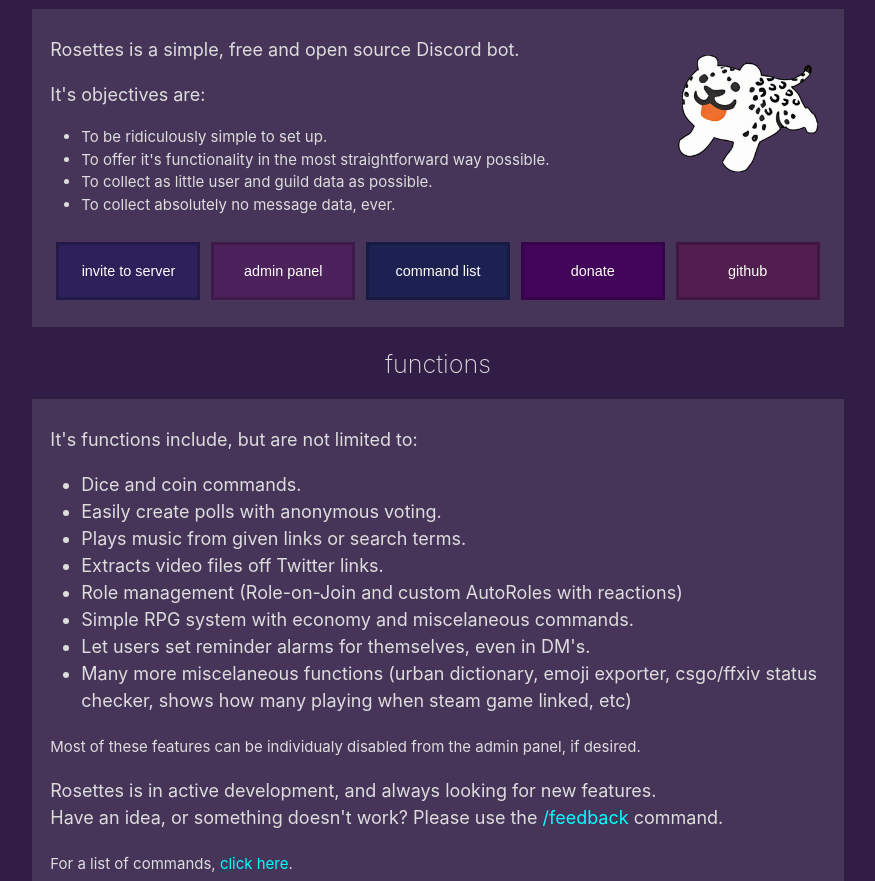
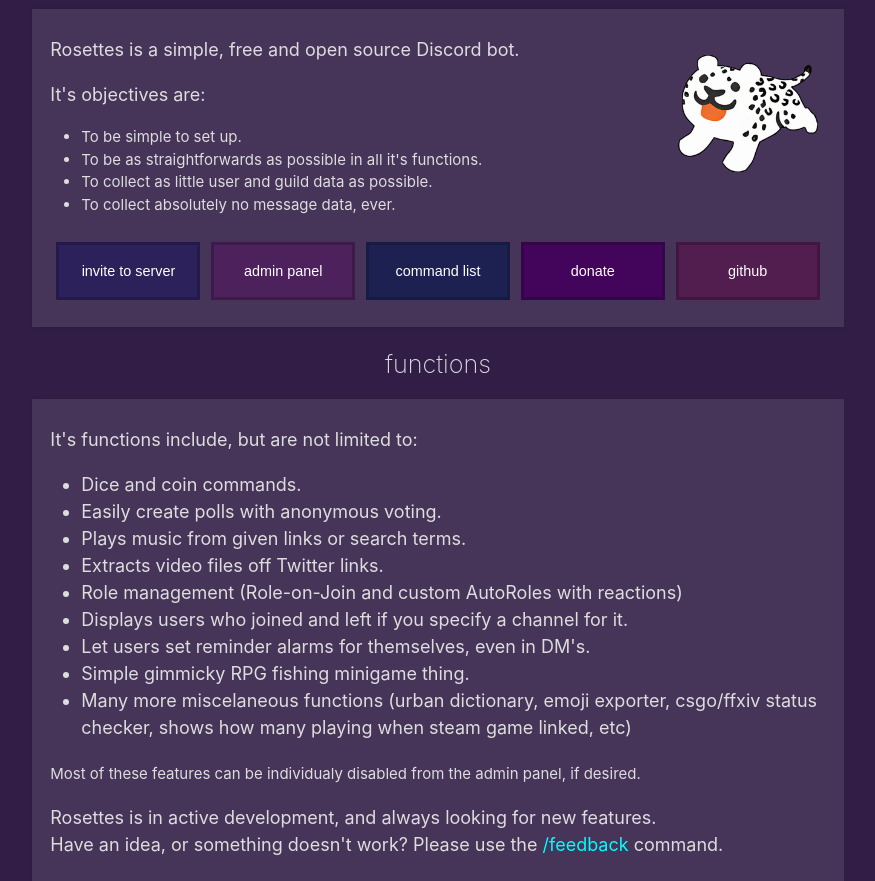
Before and after one commit to markski1/markski.ar, a Next.js app: page /rosettes in a window 1280 px wide. Shown: the part 340-1221 px from the top of the page, without its empty margins (202-1077 px from the left). Built offline with nearby package versions, Linux system fonts and the light colour scheme.

Commit message:
add LogChannel things to Rosettes page

```diff
--- a/pages/rosettes.tsx
+++ b/pages/rosettes.tsx
@@ -42,8 +42,8 @@
 				</p>
 				<small>
 					<ul>
-						<li>To be ridiculously simple to set up.</li>
-						<li>To offer it's functionality in the most straightforward way possible.</li>
+						<li>To be simple to set up.</li>
+						<li>To be as straightforwards as possible in all it's functions.</li>
 						<li>To collect as little user and guild data as possible.</li>
 						<li>To collect absolutely no message data, ever.</li>
 					</ul>
@@ -101,8 +101,9 @@
 					<li>Plays music from given links or search terms.</li>
 					<li>Extracts video files off Twitter links.</li>
 					<li>Role management (Role-on-Join and custom AutoRoles with reactions)</li>
-					<li>Simple RPG system with economy and miscelaneous commands.</li>
+					<li>Displays users who joined and left if you specify a channel for it.</li>
 					<li>Let users set reminder alarms for themselves, even in DM's.</li>
+					<li>Simple gimmicky RPG fishing minigame thing.</li>
 					<li>Many more miscelaneous functions (urban dictionary, emoji exporter, csgo/ffxiv status checker, shows how many playing when steam game linked, etc)</li>
 				</ul>
 				<small>Most of these features can be individualy disabled from the admin panel, if desired.</small>
--- a/pages/rosettes/commands.tsx
+++ b/pages/rosettes/commands.tsx
@@ -111,6 +111,9 @@
 				<h2>System commands</h2>
 				<div style={{marginLeft: '1rem'}}>
 					<p>
+						<b>/setlogchan [optional:disable]</b> - Send this command in the channel where you'd like Rosettes to report users joining and leaving.
+					</p>
+					<p>
 						<b>/keygen</b> - Generate a login key for the admin panel.
 					</p>
 					<p>
```
